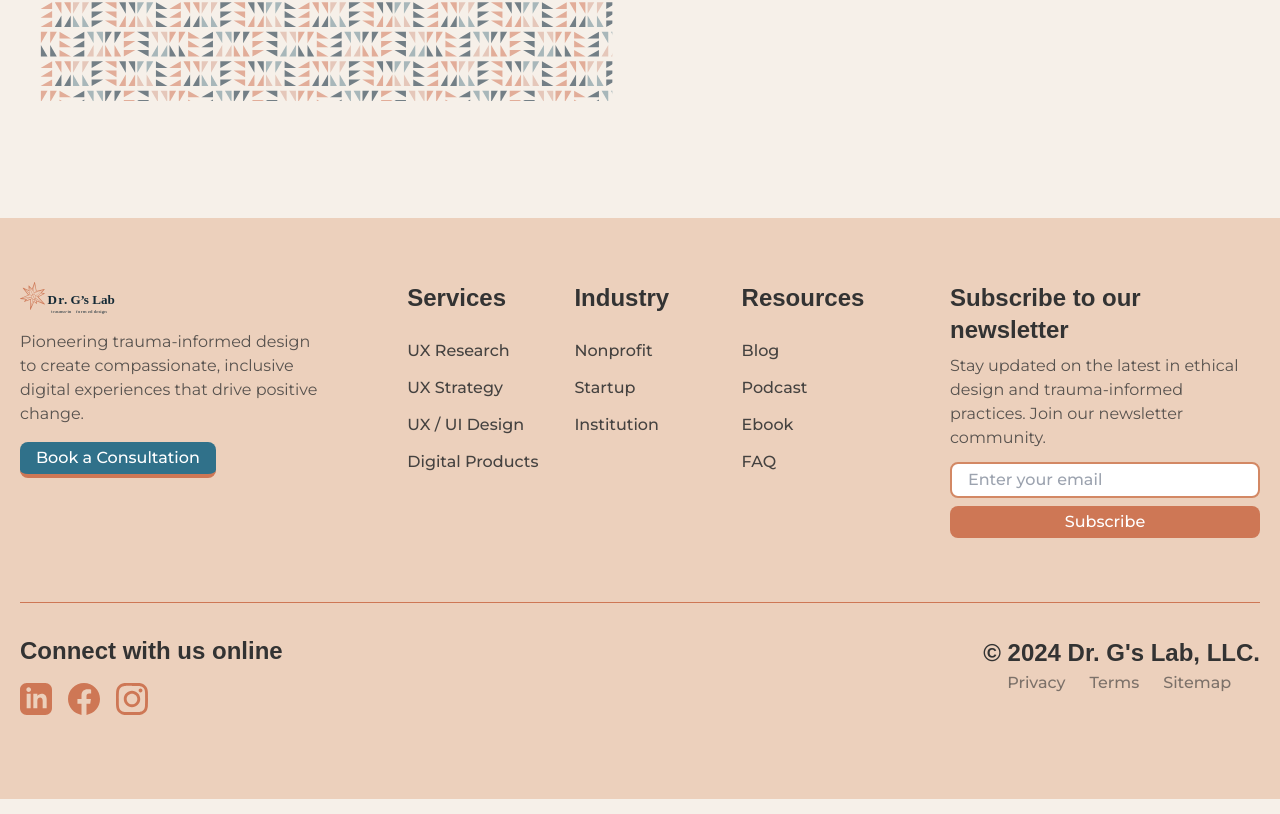
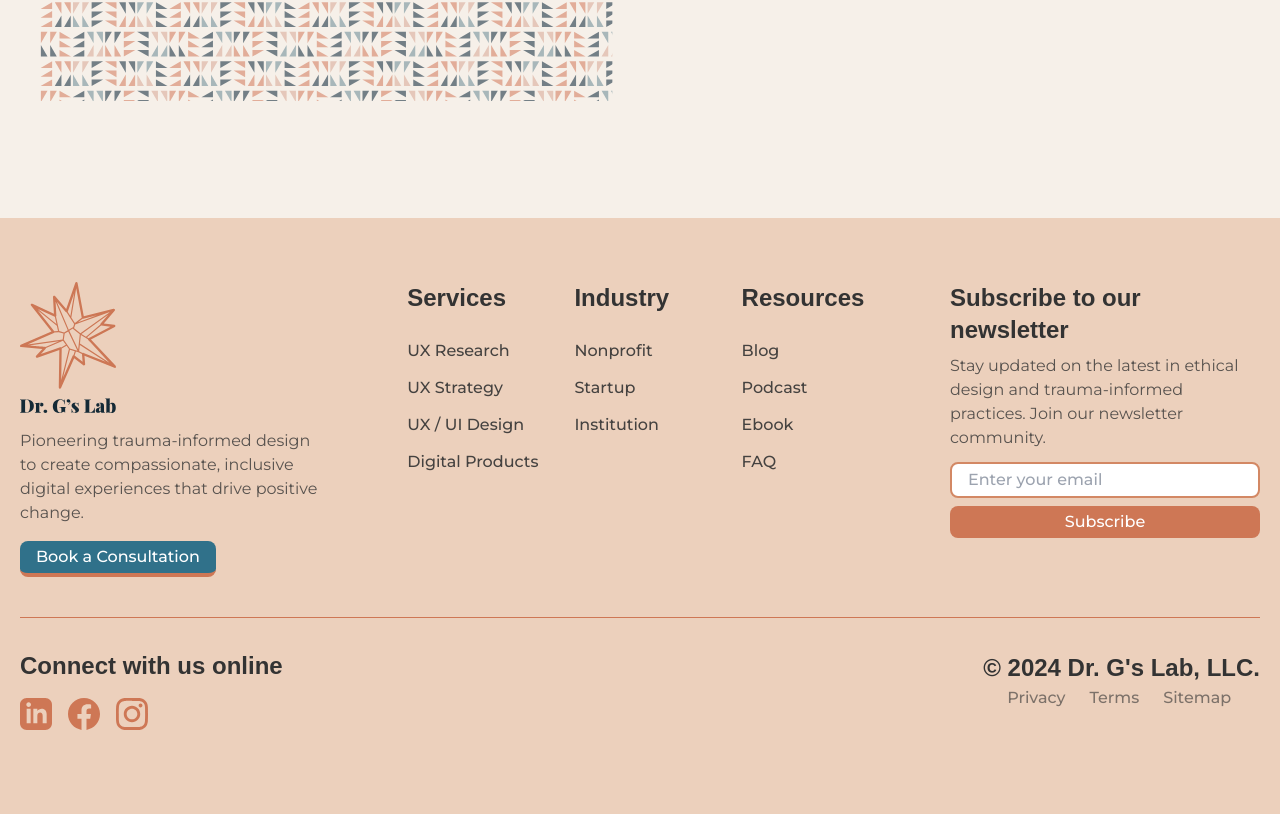
Before and after one commit to Festa-Design-Studio/dgl-site, a plain HTML site: page index.html in a window 1280 px wide. Shown: the part 3996-4810 px from the top of the page. Drawn offline with Linux system fonts and the light colour scheme; a web font is replaced by a local one.

Commit message:
changed footer logo

```diff
--- a/index.html
+++ b/index.html
@@ -310,7 +310,7 @@
 
         <!-- Logo & Slogan Column -->
           <div class="md:w-3/12">
-            <img src="asset/img/DGL logo.svg" alt="Logo" class="w-24 mb-4"/>
+            <img src="asset/img/DGL-logo-mark.svg" alt="Logo" class="w-24 mb-4"/>
               <p class="font-montserrat opacity-80 mb-4 text-black-grey">Pioneering trauma-informed design to create compassionate, inclusive digital experiences that drive positive change.</p>
               <button type="submit" class="bg-primary-azurite-blue-600 font-montserrat text-[#ffff] px-4 py-1 rounded-lg border-b-4 border-b-primary-sunstone-orange font-medium hover:bg-primary-azurite-blue-700 transition-opacity">Book a Consultation</button>
           </div>
```
Also changed, not shown: 1 other file.
